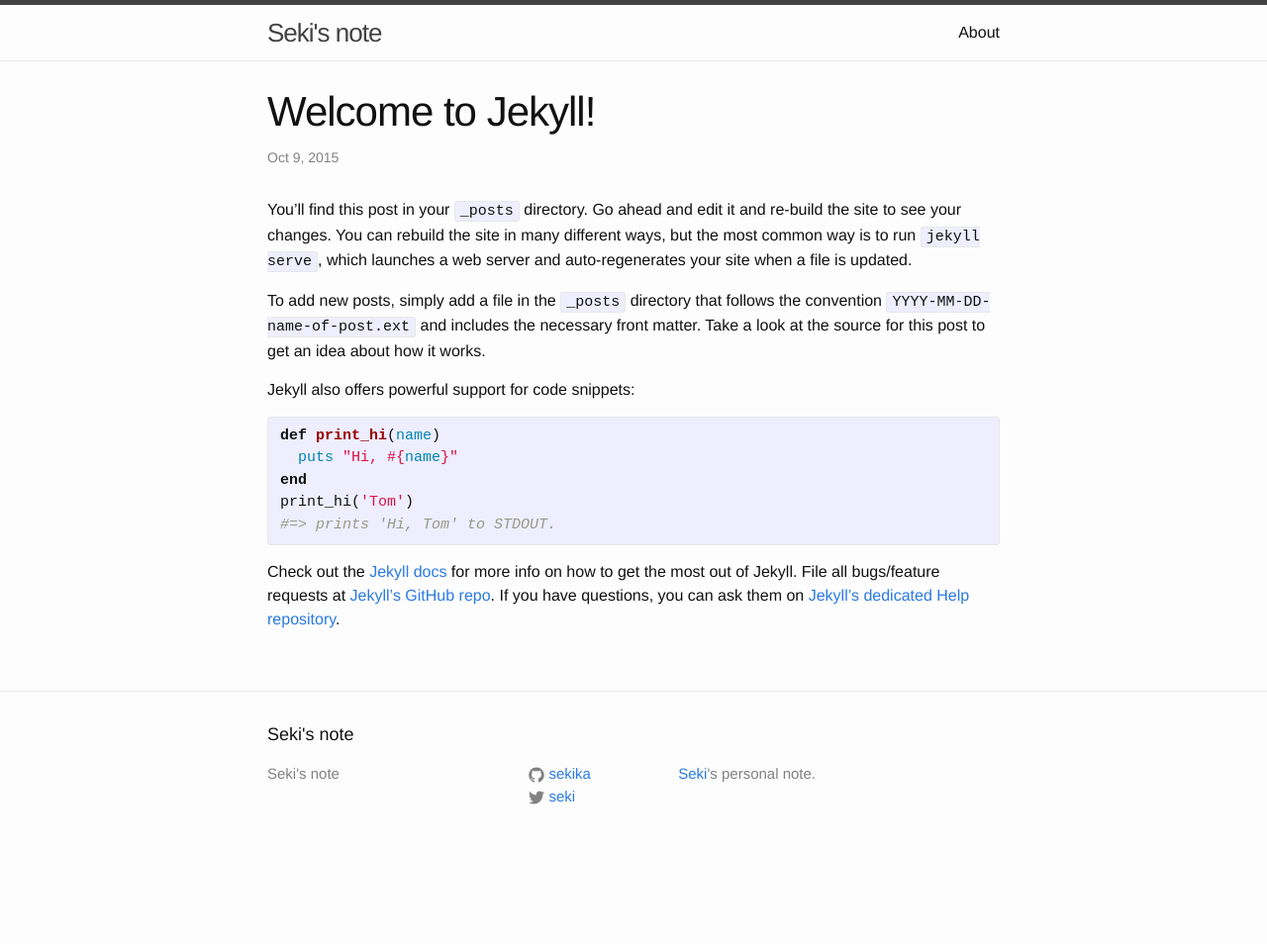
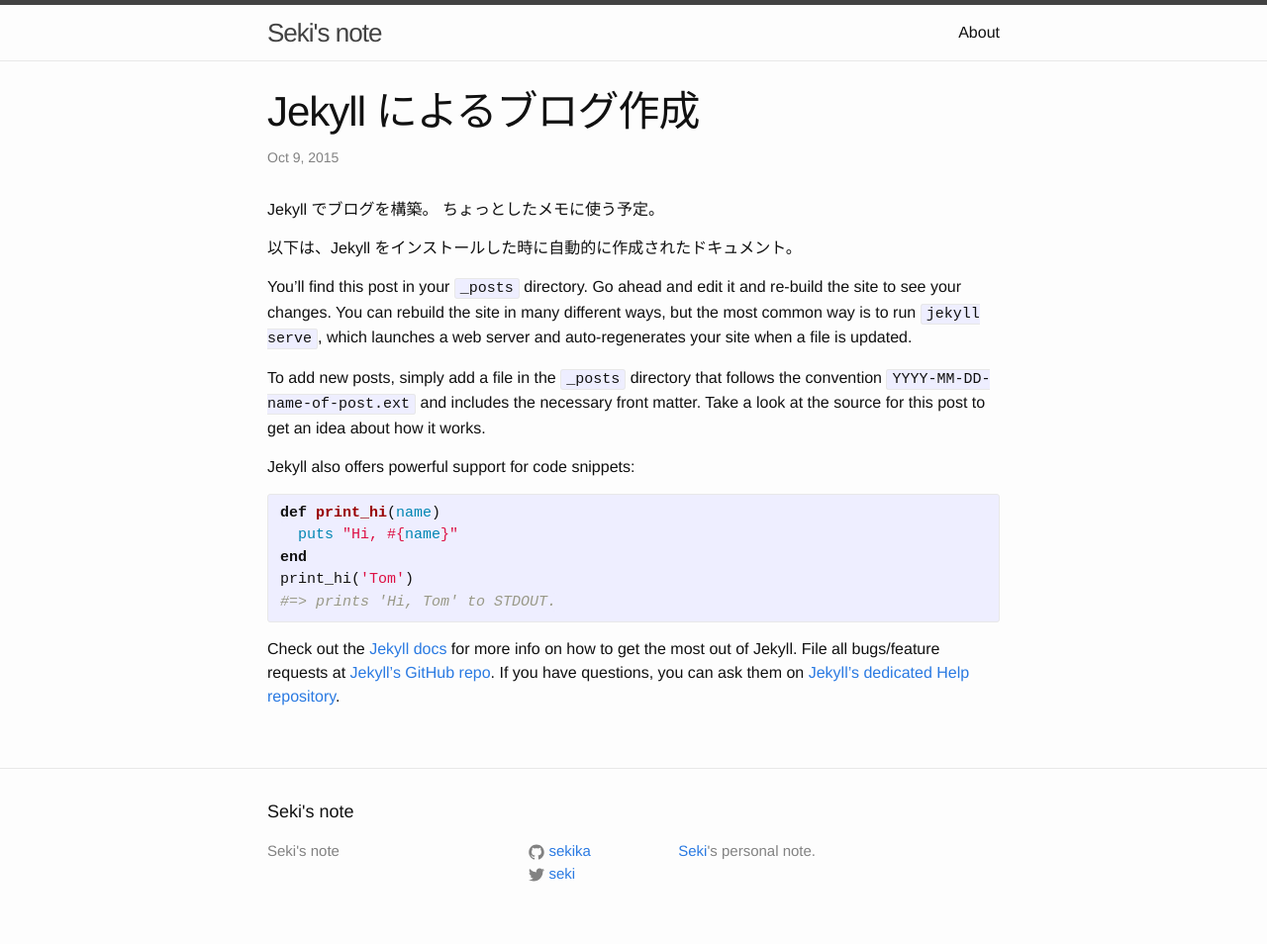
Before and after one commit to sekika/sekika.github.io, a Jekyll site: the page built from _posts/2015-10-09-welcome-to-jekyll.markdown, in a window 1280 px wide. Shown: the whole page at 99% size. Built offline with Jekyll 4.4.1, drawn with Linux system fonts in a browser that asks for light colours; before the commit the page ends 900 px from its top, so only the background shows below that.

Commit message:
First blog

```diff
--- a/_posts/2015-10-09-welcome-to-jekyll.markdown
+++ b/_posts/2015-10-09-welcome-to-jekyll.markdown
@@ -1,9 +1,14 @@
 ---
 layout: post
-title:  "Welcome to Jekyll!"
+title:  "Jekyll によるブログ作成"
 date:   2015-10-09 01:46:09
-categories: jekyll update
+categories: jekyll
 ---
+Jekyll でブログを構築。
+ちょっとしたメモに使う予定。
+
+以下は、Jekyll をインストールした時に自動的に作成されたドキュメント。
+
 You’ll find this post in your `_posts` directory. Go ahead and edit it and re-build the site to see your changes. You can rebuild the site in many different ways, but the most common way is to run `jekyll serve`, which launches a web server and auto-regenerates your site when a file is updated.
 
 To add new posts, simply add a file in the `_posts` directory that follows the convention `YYYY-MM-DD-name-of-post.ext` and includes the necessary front matter. Take a look at the source for this post to get an idea about how it works.
```
